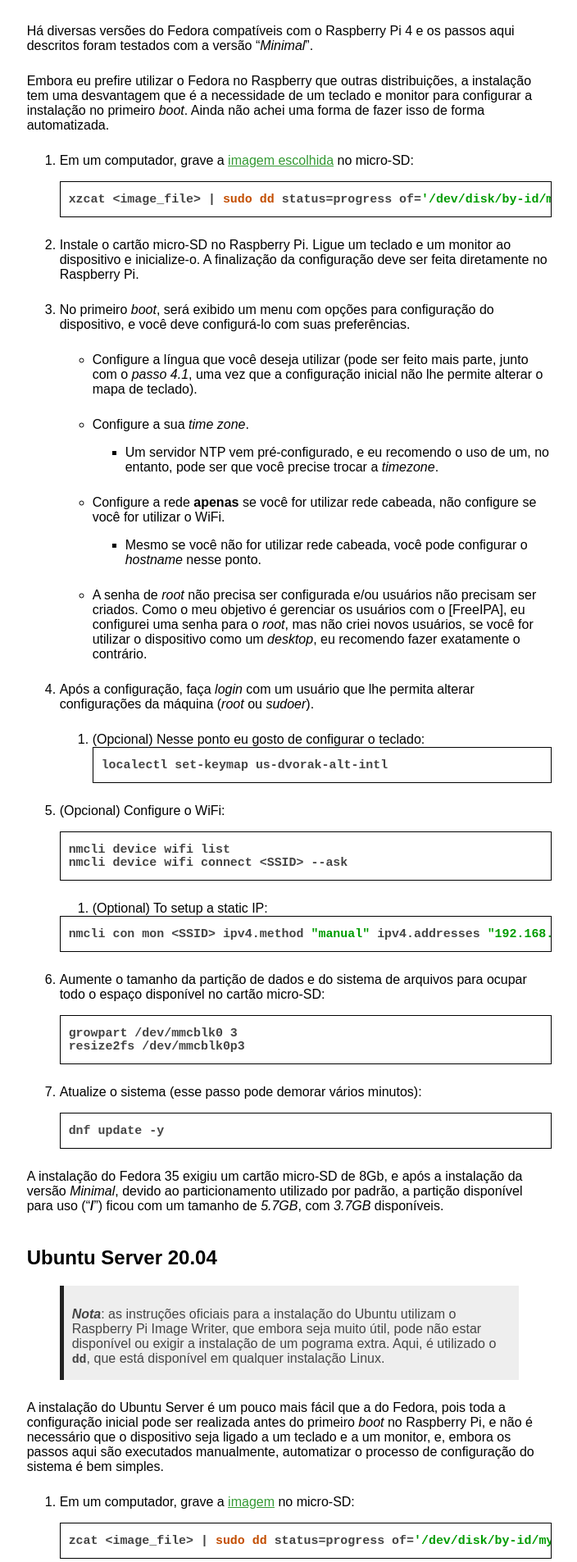
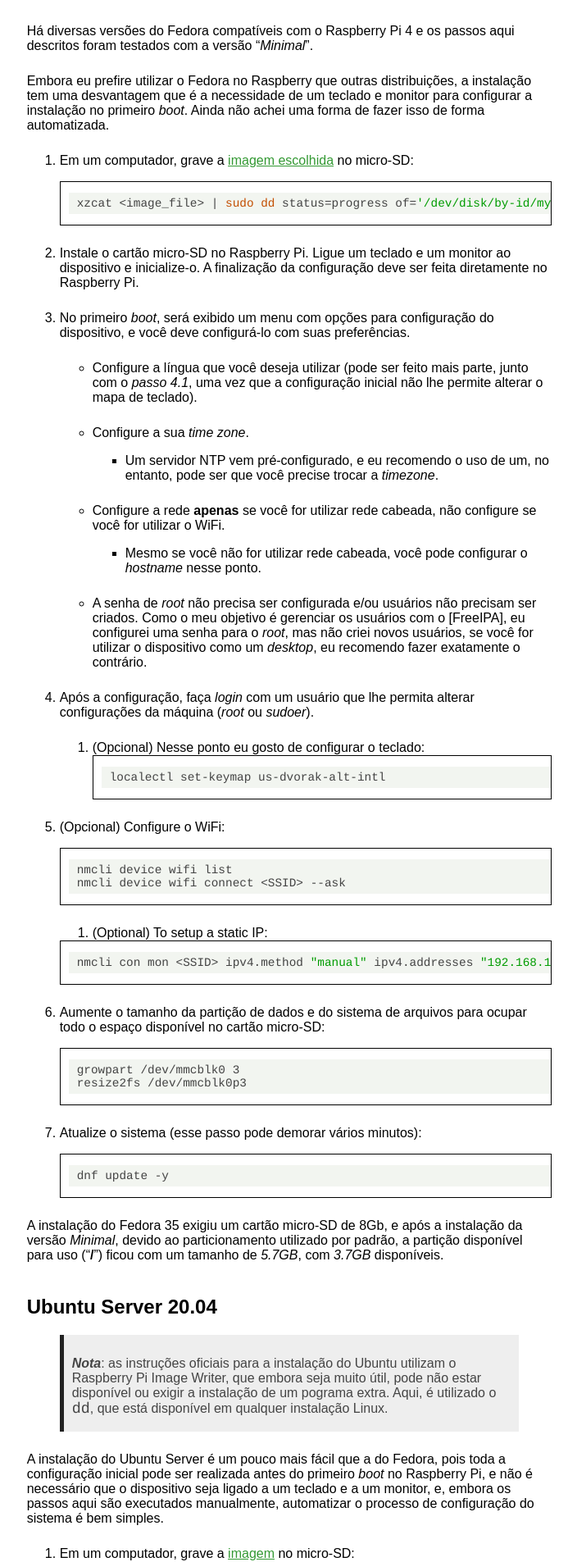
Before and after one commit to rafasgj/rafaeljeffman.com, a Jekyll site: the page built from raspberry/os-installation.md, in a window 1280 px wide. Shown: the part 1203-3108 px from the top of the page at 82% size, without its empty margins (287-991 px from the left). Built offline with Jekyll 4.4.1, drawn with Linux system fonts in a browser that asks for light colours.

Commit message:
style: Changed font for code elements.

```diff
--- a/css/site.css
+++ b/css/site.css
@@ -11,7 +11,19 @@
 
 code {
     font-size: 115%;
-    font-weight: 600;
+    /* font-weight: 600; */
+    font-family: Courier, monospace;
+    width: 100%;
+}
+
+pre {
+    background-color: #f2f5f0;
+    padding: 5px 10px;
+    width: 100%;
+}
+
+pre > code {
+    font-size: 90%;
 }
 
 a {
```
